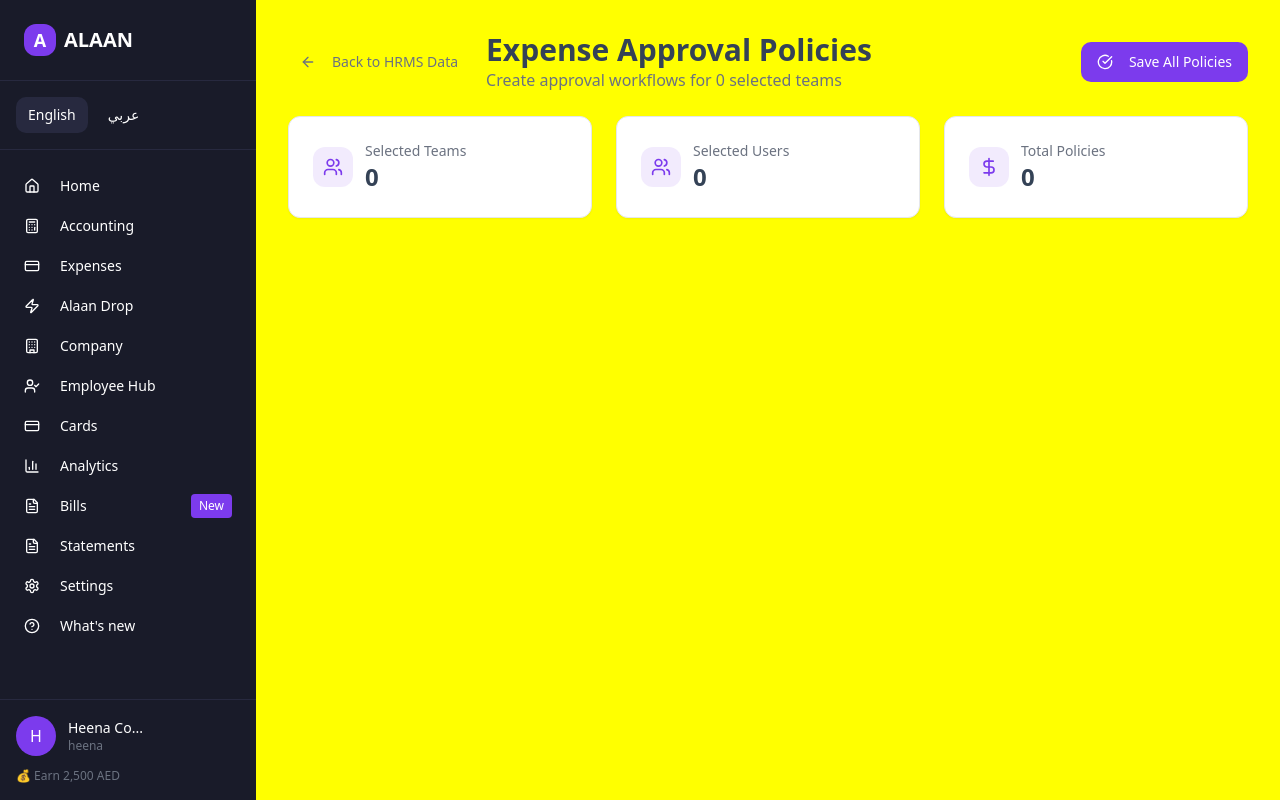
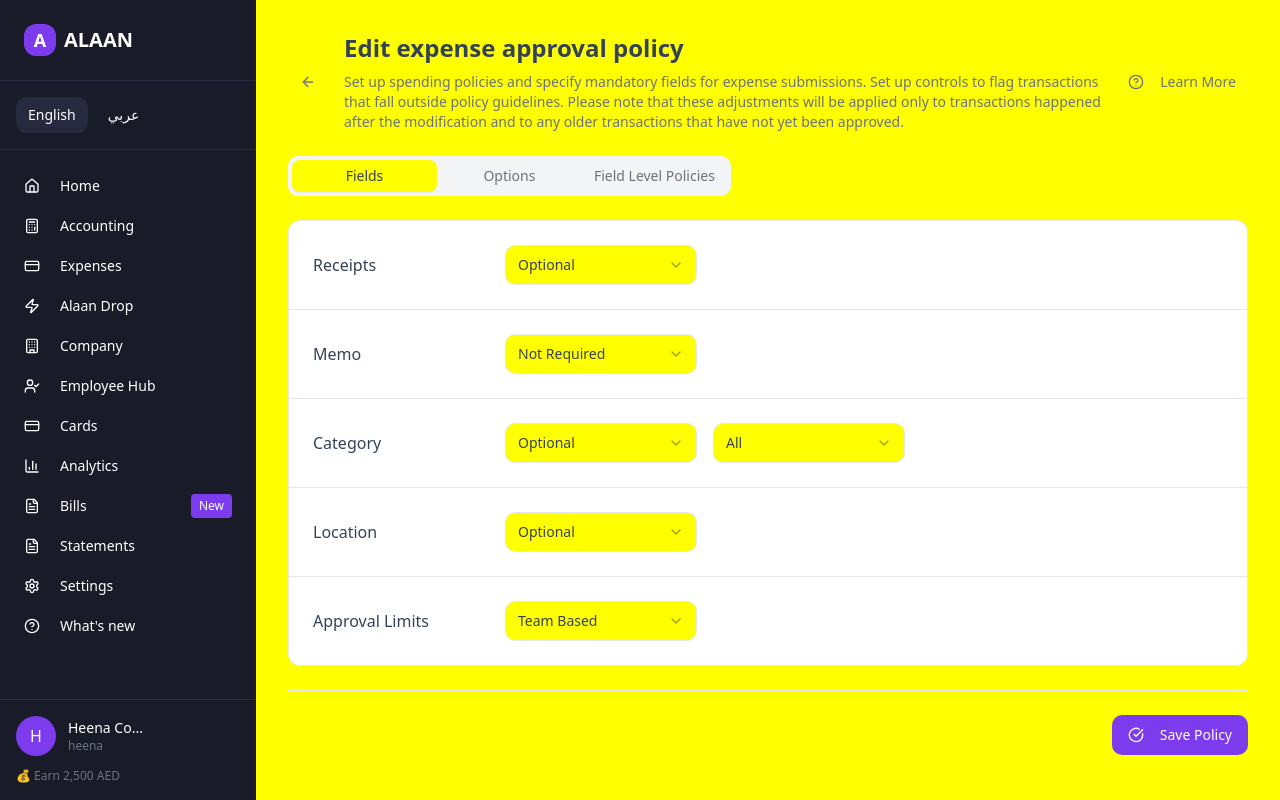
Before and after one commit to rahulbehera-3003/kindred-web-spark, a React (Vite) app: page /expense-approval-policy in a window 1280 px wide. Built offline with nearby package versions, Linux system fonts and the light colour scheme.

Commit message:
Refactor policy page layout

```diff
--- a/src/pages/ExpenseApprovalPolicy.tsx
+++ b/src/pages/ExpenseApprovalPolicy.tsx
@@ -5,6 +5,7 @@ import { Card, CardContent, CardDescription, CardHeader, CardTitle } from "@/com
 import { Input } from "@/components/ui/input";
 import { Label } from "@/components/ui/label";
 import { Select, SelectContent, SelectItem, SelectTrigger, SelectValue } from "@/components/ui/select";
+import { Tabs, TabsContent, TabsList, TabsTrigger } from "@/components/ui/tabs";
 import {
   ArrowLeft,
   Users,
@@ -13,7 +14,8 @@ import {
   AlertCircle,
   Lightbulb,
   Plus,
-  Trash2
+  Trash2,
+  HelpCircle
 } from "lucide-react";
 import { useLocation, useNavigate } from "react-router-dom";
 import { useEffect, useState } from "react";
@@ -156,193 +158,262 @@ const ExpenseApprovalPolicy = () => {
               onClick={() => navigate("/hrms-data")}
               className="text-muted-foreground hover:text-foreground"
             >
-              <ArrowLeft className="w-4 h-4 mr-2" />
-              Back to HRMS Data
+              <ArrowLeft className="w-4 h-4" />
             </Button>
             <div>
-              <h1 className="text-3xl font-bold text-foreground">Expense Approval Policies</h1>
-              <p className="text-muted-foreground">
-                Create approval workflows for {selectedTeams.length} selected teams
+              <h1 className="text-2xl font-bold text-foreground">Edit expense approval policy</h1>
+              <p className="text-sm text-muted-foreground mt-2 max-w-4xl">
+                Set up spending policies and specify mandatory fields for expense submissions. Set up controls to flag transactions that fall outside policy
+                guidelines. Please note that these adjustments will be applied only to transactions happened after the modification and to any older transactions
+                that have not yet been approved.
               </p>
             </div>
           </div>
-          <Button onClick={handleSavePolicies} className="bg-primary hover:bg-primary/90">
-            <CheckCircle className="w-4 h-4 mr-2" />
-            Save All Policies
+          <Button variant="ghost" size="sm" className="text-muted-foreground">
+            <HelpCircle className="w-4 h-4 mr-2" />
+            Learn More
           </Button>
         </div>
 
-        {/* Summary Cards */}
-        <div className="grid grid-cols-1 md:grid-cols-3 gap-6">
-          <Card>
-            <CardContent className="p-6">
-              <div className="flex items-center gap-3">
-                <div className="w-10 h-10 bg-primary/10 rounded-lg flex items-center justify-center">
-                  <Users className="w-5 h-5 text-primary" />
-                </div>
-                <div>
-                  <p className="text-sm text-muted-foreground">Selected Teams</p>
-                  <p className="text-2xl font-bold">{selectedTeams.length}</p>
-                </div>
-              </div>
-            </CardContent>
-          </Card>
+        {/* Tabs */}
+        <Tabs defaultValue="fields" className="space-y-6">
+          <TabsList className="grid w-fit grid-cols-3 bg-muted">
+            <TabsTrigger value="fields" className="data-[state=active]:bg-background">
+              Fields
+            </TabsTrigger>
+            <TabsTrigger value="options" className="data-[state=active]:bg-background">
+              Options
+            </TabsTrigger>
+            <TabsTrigger value="policies" className="data-[state=active]:bg-background">
+              Field Level Policies
+            </TabsTrigger>
+          </TabsList>
 
-          <Card>
-            <CardContent className="p-6">
-              <div className="flex items-center gap-3">
-                <div className="w-10 h-10 bg-primary/10 rounded-lg flex items-center justify-center">
-                  <Users className="w-5 h-5 text-primary" />
-                </div>
-                <div>
-                  <p className="text-sm text-muted-foreground">Selected Users</p>
-                  <p className="text-2xl font-bold">{selectedUsers.length}</p>
-                </div>
-              </div>
-            </CardContent>
-          </Card>
-
-          <Card>
-            <CardContent className="p-6">
-              <div className="flex items-center gap-3">
-                <div className="w-10 h-10 bg-primary/10 rounded-lg flex items-center justify-center">
-                  <DollarSign className="w-5 h-5 text-primary" />
-                </div>
-                <div>
-                  <p className="text-sm text-muted-foreground">Total Policies</p>
-                  <p className="text-2xl font-bold">{teamPolicies.reduce((acc, policy) => acc + policy.rules.length, 0)}</p>
-                </div>
-              </div>
-            </CardContent>
-          </Card>
-        </div>
-
-        {/* Team Policies */}
-        <div className="space-y-8">
-          {teamPolicies.map((policy, teamIndex) => (
-            <Card key={policy.teamName} className="border-2">
-              <CardHeader className="pb-4">
-                <div className="flex items-center justify-between">
-                  <div className="flex items-center gap-3">
-                    <Badge variant="secondary" className="px-3 py-1">
-                      {policy.teamName}
-                    </Badge>
-                    <CardTitle className="text-xl">Expense Approval Policy</CardTitle>
+          <TabsContent value="fields" className="space-y-6">
+            <div className="bg-card rounded-lg border">
+              <div className="space-y-0">
+                {/* Receipts */}
+                <div className="flex items-center border-b p-6">
+                  <div className="w-48">
+                    <Label className="text-base font-medium">Receipts</Label>
                   </div>
-                  <Button
-                    variant="outline"
-                    size="sm"
-                    onClick={() => addRule(teamIndex)}
-                    className="text-primary hover:bg-primary/10"
-                  >
-                    <Plus className="w-4 h-4 mr-2" />
-                    Add Rule
-                  </Button>
-                </div>
-                <CardDescription>
-                  Configure approval workflows and spending limits for the {policy.teamName} team
-                </CardDescription>
-              </CardHeader>
-
-              <CardContent className="space-y-6">
-                {/* Suggestions */}
-                <div className="bg-blue-50 border border-blue-200 rounded-lg p-4">
-                  <div className="flex items-start gap-3">
-                    <Lightbulb className="w-5 h-5 text-blue-600 mt-0.5" />
-                    <div>
-                      <h4 className="font-medium text-blue-900 mb-2">Suggestions for {policy.teamName}</h4>
-                      <ul className="space-y-1 text-sm text-blue-800">
-                        {policy.suggestions.map((suggestion, index) => (
-                          <li key={index} className="flex items-start gap-2">
-                            <span className="text-blue-600">•</span>
-                            <span>{suggestion}</span>
-                          </li>
-                        ))}
-                      </ul>
-                    </div>
+                  <div className="flex-1">
+                    <Select defaultValue="optional">
+                      <SelectTrigger className="w-48">
+                        <SelectValue />
+                      </SelectTrigger>
+                      <SelectContent className="bg-background border shadow-lg z-50">
+                        <SelectItem value="optional">Optional</SelectItem>
+                        <SelectItem value="required">Required</SelectItem>
+                        <SelectItem value="not-required">Not Required</SelectItem>
+                      </SelectContent>
+                    </Select>
                   </div>
                 </div>
 
-                {/* Approval Rules */}
-                <div className="space-y-4">
-                  <h4 className="font-medium text-foreground">Approval Rules</h4>
-                  {policy.rules.map((rule, ruleIndex) => (
-                    <div key={rule.id} className="border rounded-lg p-4 bg-muted/20">
+                {/* Memo */}
+                <div className="flex items-center border-b p-6">
+                  <div className="w-48">
+                    <Label className="text-base font-medium">Memo</Label>
+                  </div>
+                  <div className="flex-1">
+                    <Select defaultValue="not-required">
+                      <SelectTrigger className="w-48">
+                        <SelectValue />
+                      </SelectTrigger>
+                      <SelectContent className="bg-background border shadow-lg z-50">
+                        <SelectItem value="optional">Optional</SelectItem>
+                        <SelectItem value="required">Required</SelectItem>
+                        <SelectItem value="not-required">Not Required</SelectItem>
+                      </SelectContent>
+                    </Select>
+                  </div>
+                </div>
+
+                {/* Category */}
+                <div className="flex items-center border-b p-6">
+                  <div className="w-48">
+                    <Label className="text-base font-medium">Category</Label>
+                  </div>
+                  <div className="flex-1 flex gap-4">
+                    <Select defaultValue="optional">
+                      <SelectTrigger className="w-48">
+                        <SelectValue />
+                      </SelectTrigger>
+                      <SelectContent className="bg-background border shadow-lg z-50">
+                        <SelectItem value="optional">Optional</SelectItem>
+                        <SelectItem value="required">Required</SelectItem>
+                        <SelectItem value="not-required">Not Required</SelectItem>
+                      </SelectContent>
+                    </Select>
+                    <Select defaultValue="all">
+                      <SelectTrigger className="w-48">
+                        <SelectValue />
+                      </SelectTrigger>
+                      <SelectContent className="bg-background border shadow-lg z-50">
+                        <SelectItem value="all">All</SelectItem>
+                        <SelectItem value="travel">Travel</SelectItem>
+                        <SelectItem value="meals">Meals</SelectItem>
+                        <SelectItem value="office">Office Supplies</SelectItem>
+                        <SelectItem value="software">Software</SelectItem>
+                      </SelectContent>
+                    </Select>
+                  </div>
+                </div>
+
+                {/* Location */}
+                <div className="flex items-center border-b p-6">
+                  <div className="w-48">
+                    <Label className="text-base font-medium">Location</Label>
+                  </div>
+                  <div className="flex-1">
+                    <Select defaultValue="optional">
+                      <SelectTrigger className="w-48">
+                        <SelectValue />
+                      </SelectTrigger>
+                      <SelectContent className="bg-background border shadow-lg z-50">
+                        <SelectItem value="optional">Optional</SelectItem>
+                        <SelectItem value="required">Required</SelectItem>
+                        <SelectItem value="not-required">Not Required</SelectItem>
+                      </SelectContent>
+                    </Select>
+                  </div>
+                </div>
+
+                {/* Approval Limits */}
+                <div className="flex items-center p-6">
+                  <div className="w-48">
+                    <Label className="text-base font-medium">Approval Limits</Label>
+                  </div>
+                  <div className="flex-1">
+                    <Select defaultValue="team-based">
+                      <SelectTrigger className="w-48">
+                        <SelectValue />
+                      </SelectTrigger>
+                      <SelectContent className="bg-background border shadow-lg z-50">
+                        <SelectItem value="team-based">Team Based</SelectItem>
+                        <SelectItem value="amount-based">Amount Based</SelectItem>
+                        <SelectItem value="none">None</SelectItem>
+                      </SelectContent>
+                    </Select>
+                  </div>
+                </div>
+              </div>
+            </div>
+          </TabsContent>
+
+          <TabsContent value="options" className="space-y-6">
+            <div className="bg-card rounded-lg border">
+              <div className="p-6 space-y-6">
+                <div>
+                  <h3 className="text-lg font-semibold mb-4">Expense submission timeline</h3>
+                  <p className="text-sm text-muted-foreground mb-6">
+                    Establish submission deadlines for employees&apos; expense reports. Cards with overdue submissions will be automatically frozen until expenses are
+                    submitted.
+                  </p>
+
+                  <div className="flex items-center gap-4 mb-6">
+                    <Label className="text-base font-medium w-64">Auto freeze card if expense is not submitted after</Label>
+                    <Select defaultValue="never">
+                      <SelectTrigger className="w-32">
+                        <SelectValue />
+                      </SelectTrigger>
+                      <SelectContent className="bg-background border shadow-lg z-50">
+                        <SelectItem value="never">Never</SelectItem>
+                        <SelectItem value="7">7</SelectItem>
+                        <SelectItem value="14">14</SelectItem>
+                        <SelectItem value="30">30</SelectItem>
+                        <SelectItem value="60">60</SelectItem>
+                        <SelectItem value="90">90</SelectItem>
+                      </SelectContent>
+                    </Select>
+                    <Label className="text-base">days</Label>
+                  </div>
+
+                  <div className="flex items-center gap-4">
+                    <Label className="text-base font-medium w-64">Apply to expenses from</Label>
+                    <Input
+                      type="date"
+                      defaultValue="2025-09-04"
+                      className="w-48"
+                    />
+                  </div>
+
+                  <p className="text-xs text-muted-foreground mt-4">
+                    The earliest expense pending submission in your company: 21 March 2025
+                  </p>
+                </div>
+              </div>
+            </div>
+          </TabsContent>
+
+          <TabsContent value="policies" className="space-y-6">
+            <div className="bg-card rounded-lg border">
+              <div className="p-6">
+                <h3 className="text-lg font-semibold mb-4">Team-wise Approval Policies</h3>
+                <div className="space-y-6">
+                  {selectedTeams.map((team) => (
+                    <div key={team} className="border rounded-lg p-4">
                       <div className="flex items-center justify-between mb-4">
-                        <Badge variant="outline">Level {rule.level}</Badge>
-                        {policy.rules.length > 1 && (
-                          <Button
-                            variant="ghost"
-                            size="sm"
-                            onClick={() => removeRule(teamIndex, ruleIndex)}
-                            className="text-destructive hover:text-destructive hover:bg-destructive/10"
-                          >
-                            <Trash2 className="w-4 h-4" />
-                          </Button>
-                        )}
+                        <Badge variant="secondary" className="px-3 py-1">
+                          {team}
+                        </Badge>
+                        <Button variant="outline" size="sm">
+                          <Plus className="w-4 h-4 mr-2" />
+                          Add Rule
+                        </Button>
                       </div>
 
-                      <div className="grid grid-cols-1 md:grid-cols-4 gap-4">
-                        <div>
-                          <Label htmlFor={`min-${rule.id}`}>Min Amount ($)</Label>
-                          <Input
-                            id={`min-${rule.id}`}
-                            type="number"
-                            placeholder="0"
-                            value={rule.minAmount}
-                            onChange={(e) => updateRule(teamIndex, ruleIndex, "minAmount", e.target.value)}
-                          />
-                        </div>
-
-                        <div>
-                          <Label htmlFor={`max-${rule.id}`}>Max Amount ($)</Label>
-                          <Input
-                            id={`max-${rule.id}`}
-                            type="number"
-                            placeholder="1000"
-                            value={rule.maxAmount}
-                            onChange={(e) => updateRule(teamIndex, ruleIndex, "maxAmount", e.target.value)}
-                          />
-                        </div>
-
-                        <div className="md:col-span-2">
-                          <Label htmlFor={`approver-${rule.id}`}>Approver</Label>
-                          <Select
-                            value={rule.approver}
-                            onValueChange={(value) => updateRule(teamIndex, ruleIndex, "approver", value)}
-                          >
-                            <SelectTrigger>
-                              <SelectValue placeholder="Select approver" />
-                            </SelectTrigger>
-                            <SelectContent className="bg-background border shadow-lg z-50">
-                              <SelectItem value="Team Lead">Team Lead</SelectItem>
-                              <SelectItem value="Department Manager">Department Manager</SelectItem>
-                              <SelectItem value="Finance Team">Finance Team</SelectItem>
-                              <SelectItem value="CEO">CEO</SelectItem>
-                              {/* Add managers from the team */}
-                              {selectedUsers
-                                .filter(user => user.team === policy.teamName && user.manager_name)
-                                .map(user => (
-                                  <SelectItem key={user.manager_name} value={user.manager_name}>
-                                    {user.manager_name}
-                                  </SelectItem>
-                                ))
-                              }
-                            </SelectContent>
-                          </Select>
-                        </div>
+                      <div className="grid grid-cols-4 gap-4 text-sm font-medium text-muted-foreground mb-2">
+                        <div>Amount Range</div>
+                        <div>Approver</div>
+                        <div>Approval Type</div>
+                        <div>Actions</div>
                       </div>
 
-                      <div className="mt-3 text-sm text-muted-foreground">
-                        <AlertCircle className="w-4 h-4 inline mr-2" />
-                        Expenses between ${rule.minAmount || "0"} - ${rule.maxAmount || "∞"} require approval from {rule.approver || "selected approver"}
+                      <div className="grid grid-cols-4 gap-4 items-center py-2 border-t">
+                        <div className="flex gap-2">
+                          <Input placeholder="Min" className="text-sm" />
+                          <Input placeholder="Max" className="text-sm" />
+                        </div>
+                        <Select defaultValue="manager">
+                          <SelectTrigger className="text-sm">
+                            <SelectValue />
+                          </SelectTrigger>
+                          <SelectContent className="bg-background border shadow-lg z-50">
+                            <SelectItem value="manager">Manager</SelectItem>
+                            <SelectItem value="team-lead">Team Lead</SelectItem>
+                            <SelectItem value="finance">Finance Team</SelectItem>
+                          </SelectContent>
+                        </Select>
+                        <Select defaultValue="single">
+                          <SelectTrigger className="text-sm">
+                            <SelectValue />
+                          </SelectTrigger>
+                          <SelectContent className="bg-background border shadow-lg z-50">
+                            <SelectItem value="single">Single Approval</SelectItem>
+                            <SelectItem value="dual">Dual Approval</SelectItem>
+                            <SelectItem value="multi">Multi-level</SelectItem>
+                          </SelectContent>
+                        </Select>
+                        <Button variant="ghost" size="sm">
+                          <Trash2 className="w-4 h-4" />
+                        </Button>
                       </div>
                     </div>
                   ))}
                 </div>
-              </CardContent>
-            </Card>
-          ))}
+              </div>
+            </div>
+          </TabsContent>
+        </Tabs>
+
+        {/* Save Button */}
+        <div className="flex justify-end pt-6 border-t">
+          <Button onClick={handleSavePolicies} className="bg-primary hover:bg-primary/90">
+            <CheckCircle className="w-4 h-4 mr-2" />
+            Save Policy
+          </Button>
         </div>
       </div>
     </DashboardLayout>
```
